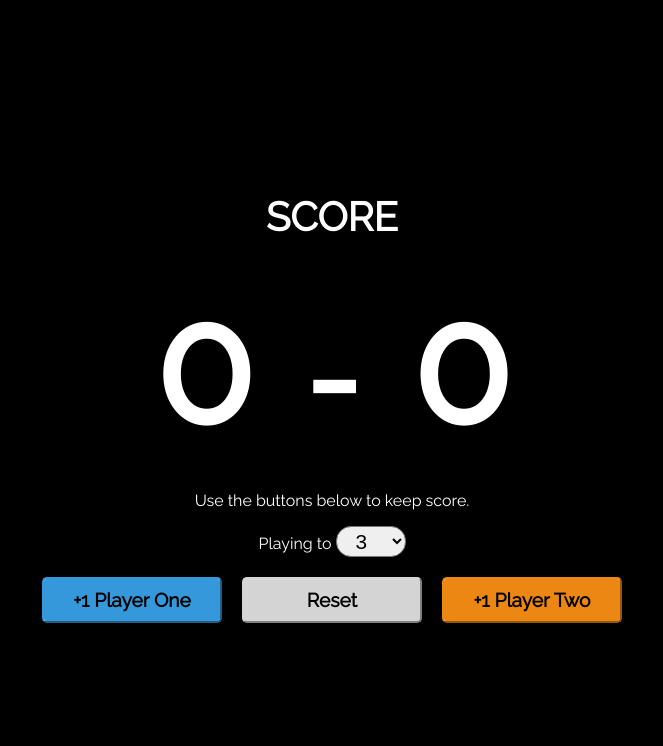
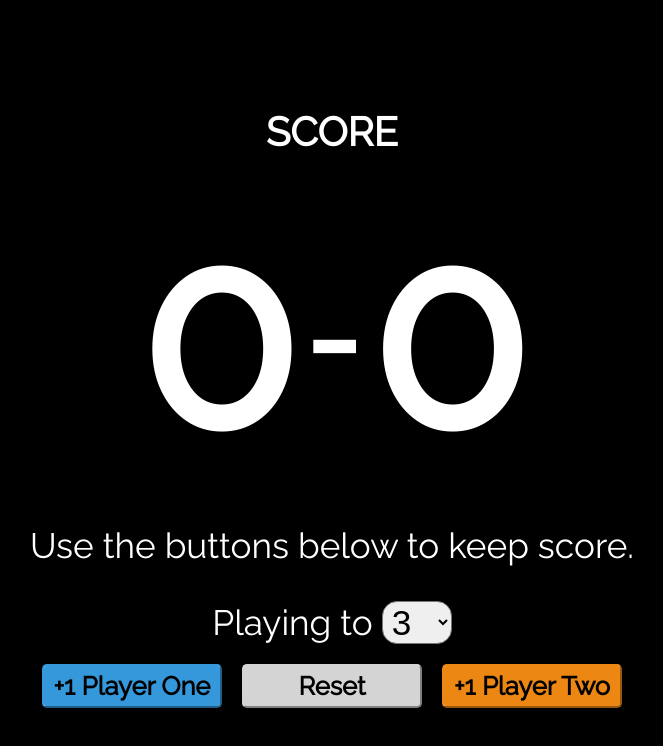
Before and after one commit to Dali-codes/score-keeper, a plain HTML site: page index.html in a window 1280 px wide. Shown: the whole page, without its empty margins (316-979 px from the left). Drawn offline with Linux system fonts and the light colour scheme.

Commit message:
Update style.css
Added media queries.

```diff
--- a/style.css
+++ b/style.css
@@ -103,3 +103,73 @@ h1 {
 .loser {
     color: rgb(236, 27, 27);
 }
+
+
+/*MEDIA QUERIES*/
+
+@media (min-width: 360px) {
+    .scores {
+        display: flex;
+        justify-content: center;
+        align-items: center;
+    }
+
+    #p1scoreDisplay,
+    #p2scoreDisplay {
+        font-size: .9em;
+        padding: 0 10px;
+    }
+
+    #games {
+        font-size: .9em;
+    }
+
+    .buttons button {
+        font-size: .9rem;
+        padding: 5px 20px;
+    }
+}
+
+@media (min-width: 576px) {
+    body {
+        font-size: 1.5em;
+    }
+
+    #p1scoreDisplay,
+    #p2scoreDisplay {
+        font-size: 1.3em;
+        padding: 0 10px;
+    }
+
+   #games {
+       font-size: 1.2rem;
+       padding: 10px;
+   }
+
+   .buttons button {
+        font-size: 1.2rem;
+        padding: 5px 7px;
+    }
+}
+
+@media (min-width: 768px) {
+    body {
+        font-size: 2.2em;
+    }
+
+    #p1scoreDisplay,
+    #p2scoreDisplay {
+        font-size: 2em;
+        padding: 0 10px;
+    }
+
+   #games {
+       font-size: 1em;
+       padding: 0 5px;
+    }
+
+   .buttons button {
+        font-size: 1.6rem;
+        padding: 5px 7px;
+    }
+}
```
